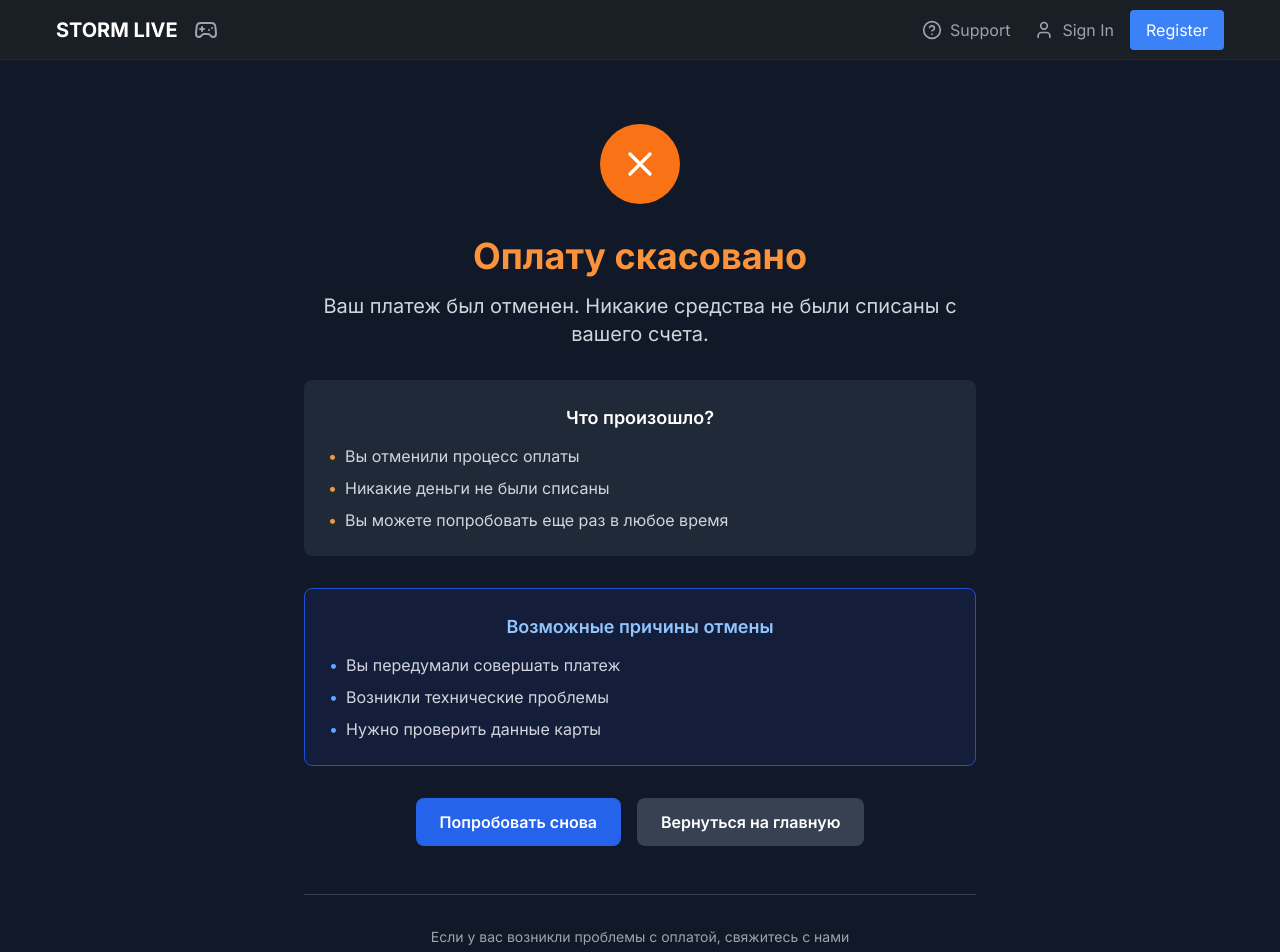
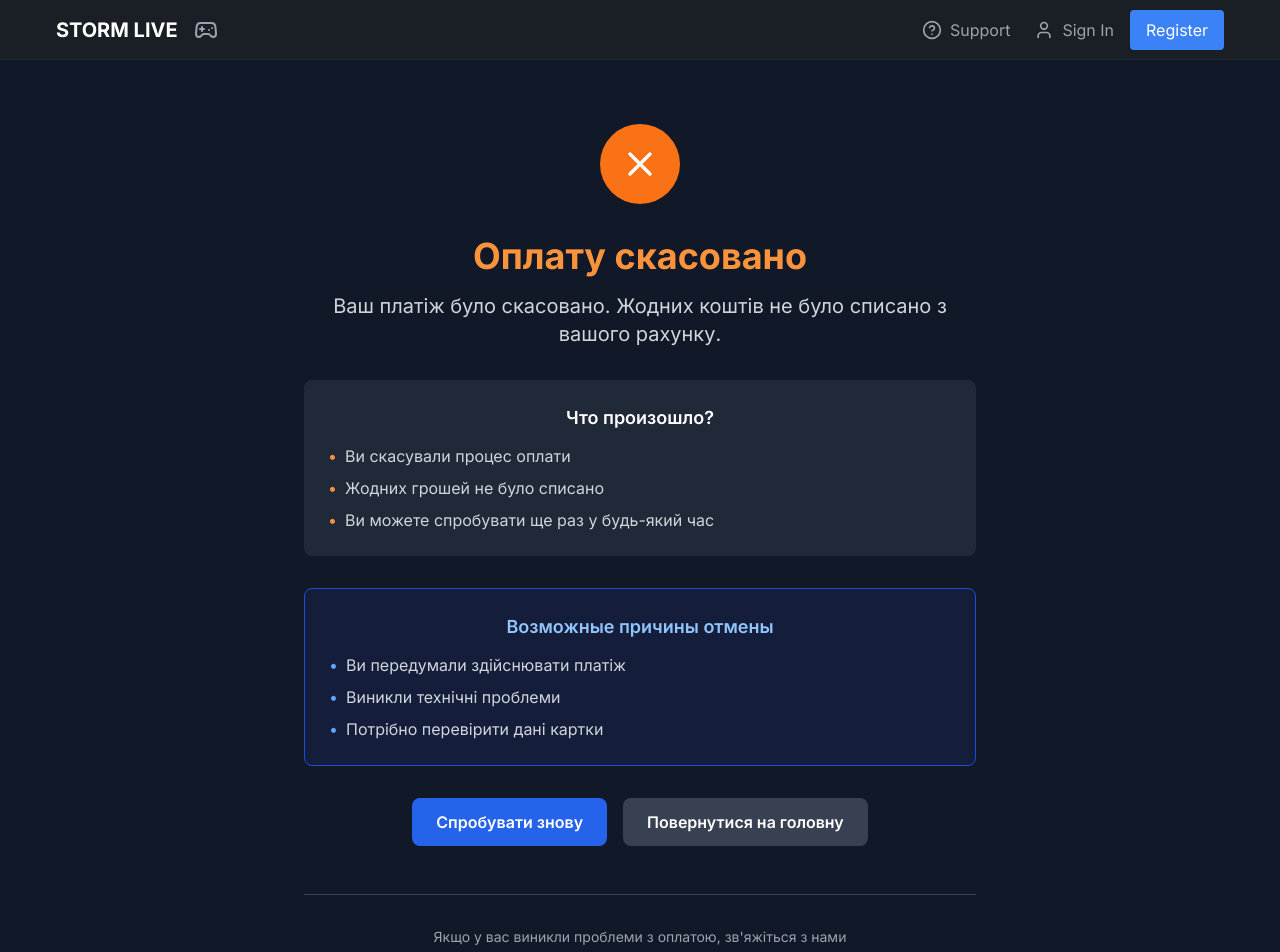
Before and after one commit to mempo1/movie-collection-grid-interface, a Next.js app: page /support/cancel in a window 1280 px wide. Shown: the top 952 px of the page. Built offline with nearby package versions, Linux system fonts and the light colour scheme; no server answers.

Commit message:
Update page.tsx

```diff
--- a/src/app/support/cancel/page.tsx
+++ b/src/app/support/cancel/page.tsx
@@ -33,7 +33,7 @@ export default function CancelPage() {
           </h1>
 
           <p className="text-xl text-gray-300 mb-8">
-            Ваш платеж был отменен. Никакие средства не были списаны с вашего счета.
+            Ваш платіж було скасовано. Жодних коштів не було списано з вашого рахунку.
           </p>
 
           {/* Информационный блок */}
@@ -42,15 +42,15 @@ export default function CancelPage() {
             <ul className="text-left text-gray-300 space-y-2">
               <li className="flex items-start">
                 <span className="text-orange-400 mr-2">•</span>
-                Вы отменили процесс оплаты
+                Ви скасували процес оплати
               </li>
               <li className="flex items-start">
                 <span className="text-orange-400 mr-2">•</span>
-                Никакие деньги не были списаны
+                Жодних грошей не було списано
               </li>
               <li className="flex items-start">
                 <span className="text-orange-400 mr-2">•</span>
-                Вы можете попробовать еще раз в любое время
+                Ви можете спробувати ще раз у будь-який час
               </li>
             </ul>
           </div>
@@ -63,15 +63,15 @@ export default function CancelPage() {
             <ul className="text-left text-gray-300 space-y-2">
               <li className="flex items-start">
                 <span className="text-blue-400 mr-2">•</span>
-                Вы передумали совершать платеж
+                Ви передумали здійснювати платіж
               </li>
               <li className="flex items-start">
                 <span className="text-blue-400 mr-2">•</span>
-                Возникли технические проблемы
+                Виникли технічні проблеми
               </li>
               <li className="flex items-start">
                 <span className="text-blue-400 mr-2">•</span>
-                Нужно проверить данные карты
+                Потрібно перевірити дані картки
               </li>
             </ul>
           </div>
@@ -82,24 +82,24 @@ export default function CancelPage() {
               href="/support"
               className="bg-blue-600 hover:bg-blue-700 text-white font-semibold py-3 px-6 rounded-lg transition-colors"
             >
-              Попробовать снова
+              Спробувати знову
             </Link>
             <Link
               href="/"
               className="bg-gray-700 hover:bg-gray-600 text-white font-semibold py-3 px-6 rounded-lg transition-colors"
             >
-              Вернуться на главную
+              Повернутися на головну
             </Link>
           </div>
 
           {/* Поддержка */}
           <div className="mt-12 pt-8 border-t border-gray-700">
             <p className="text-gray-400 text-sm mb-4">
-              Если у вас возникли проблемы с оплатой, свяжитесь с нами
+              Якщо у вас виникли проблеми з оплатою, зв'яжіться з нами
             </p>
             <div className="flex justify-center space-x-4">
               <span className="text-gray-500 text-sm">
-                Мы всегда готовы помочь!
+               Ми завжди готові допомогти!
               </span>
             </div>
           </div>
```
